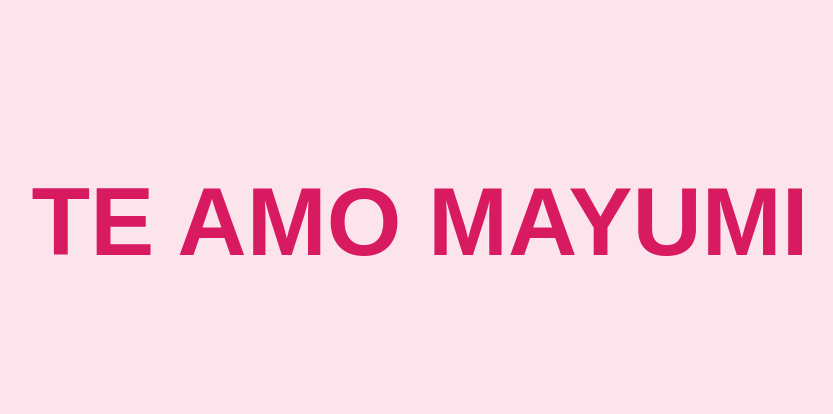
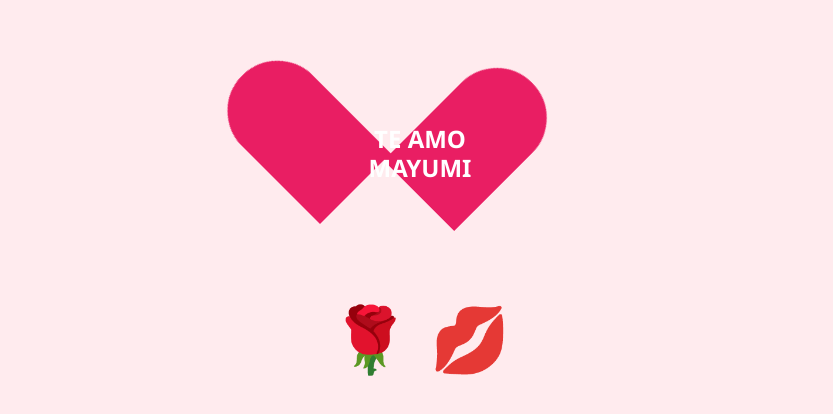
Before and after one commit to kenyoludwing-sketch/DARUMA-TIAN-, a plain HTML site: page index.html in a window 1280 px wide. Shown: the part 178-592 px from the top of the page, without its empty margins (220-1053 px from the left). Drawn offline with Linux system fonts and the light colour scheme.

Commit message:
Update index.html

```diff
--- a/index.html
+++ b/index.html
@@ -5,21 +5,123 @@
 <style>
   body {
     display: flex;
+    flex-direction: column; /* Para apilar elementos verticalmente */
     justify-content: center;
     align-items: center;
     height: 100vh;
-    background-color: #fce4ec; /* Color rosa claro */
-    font-family: sans-serif;
-    color: #d81b60; /* Color rojo oscuro */
-    font-size: 3em;
+    background-color: #ffebee; /* Rosa muy claro, casi blanco */
+    font-family: 'Segoe UI', Tahoma, Geneva, Verdana, sans-serif;
+    color: #d81b60; /* Rojo oscuro para el texto */
+    margin: 0;
+    overflow: hidden; /* Para evitar barras de desplazamiento */
+  }
+
+  .heart-container {
+    position: relative;
+    width: 200px;
+    height: 180px;
+    margin-bottom: 30px; /* Espacio entre el corazón y el beso */
+    transform: scale(0); /* Inicia invisible */
+    animation: popIn 1s forwards; /* Animación para que aparezca */
+    animation-delay: 0.5s; /* Pequeño retraso */
+  }
+
+  .heart {
+    position: absolute;
+    width: 100px;
+    height: 160px;
+    background-color: #e91e63; /* Rojo corazón */
+    border-radius: 50px 50px 0 0;
+    transform: rotate(-45deg);
+    transform-origin: 0 100%;
+  }
+
+  .heart::before,
+  .heart::after {
+    content: '';
+    position: absolute;
+    width: 100px;
+    height: 160px;
+    background-color: #e91e63; /* Rojo corazón */
+    border-radius: 50px 50px 0 0;
+  }
+
+  .heart::before {
+    left: 90px;
+    transform: rotate(90deg);
+    transform-origin: 0 100%;
+  }
+
+  .heart-text {
+    position: absolute;
+    top: 50%;
+    left: 50%;
+    transform: translate(-50%, -50%);
+    color: white; /* Color del texto dentro del corazón */
+    font-size: 1.5em;
+    font-weight: bold;
     text-align: center;
-    margin: 0;
+    width: 80%; /* Para que quepa bien el texto */
+    line-height: 1.2;
+    opacity: 0; /* Inicia invisible */
+    animation: fadeInText 1.5s forwards;
+    animation-delay: 2s; /* Aparece después del corazón */
+  }
+
+  .rose-and-kiss {
+    display: flex;
+    align-items: center;
+    font-size: 4em; /* Tamaño grande para la rosa y el beso */
+    margin-top: 20px; /* Espacio entre el corazón y la rosa */
+    opacity: 0; /* Inicia invisible */
+    animation: fadeInText 1.5s forwards;
+    animation-delay: 3.5s; /* Aparece después del texto del corazón */
+  }
+
+  @keyframes popIn {
+    0% { transform: scale(0); opacity: 0; }
+    80% { transform: scale(1.1); opacity: 1; }
+    100% { transform: scale(1); opacity: 1; }
+  }
+
+  @keyframes fadeInText {
+    from { opacity: 0; }
+    to { opacity: 1; }
+  }
+
+  /* Animación de dibujo del corazón (simulada con opacidad y escala) */
+  @keyframes drawHeart {
+    0% {
+      transform: rotate(-45deg) scale(0);
+      opacity: 0;
+    }
+    50% {
+      transform: rotate(-45deg) scale(1);
+      opacity: 1;
+    }
+    100% {
+      transform: rotate(-45deg) scale(1);
+      opacity: 1;
+    }
+  }
+
+  .heart {
+    animation: drawHeart 1s ease-out forwards;
+    animation-delay: 0.5s;
   }
 </style>
 </head>
 <body>
 
-<h1>TE AMO MAYUMI</h1>
+  <div class="heart-container">
+    <div class="heart"></div>
+    <div class="heart-text">TE AMO MAYUMI</div>
+  </div>
+
+  <div class="rose-and-kiss">
+    <span>🌹</span>
+    <span style="margin-left: 20px;">💋</span>
+  </div>
 
 </body>
 </html>
```
